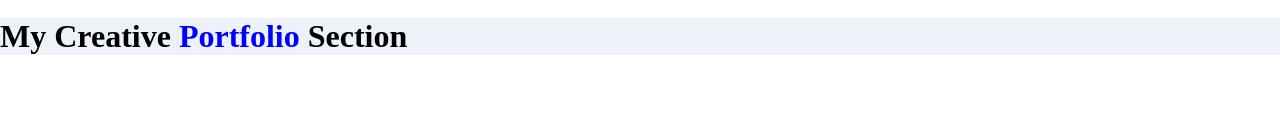
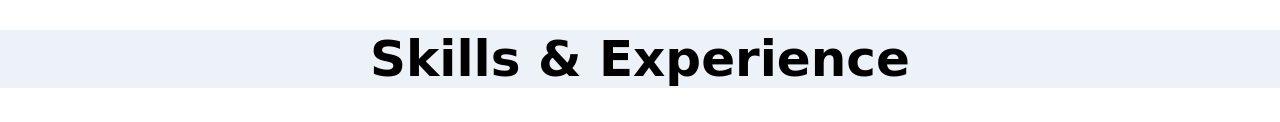
Before and after one commit to EmmyCodes1106/EmmyCodes-Portfolio, a plain HTML site: page index.html in a window 1280 px wide. Shown: the part 1583-1705 px from the top of the page. Before the commit the page ends 1659 px from the top, so only its background shows below. Drawn offline with Linux system fonts and the light colour scheme.

Commit message:
moving-on

```diff
--- a/index.html
+++ b/index.html
@@ -162,7 +162,7 @@
       class="skill"
       id="skill"
     >
-      <h1>My Creative <span>Portfolio</span> Section</h1>
+      <h1>Skills & Experience</h1>
     </div>
   </body>
 </html>
--- a/style.css
+++ b/style.css
@@ -298,7 +298,7 @@ nav .logo h1 {
 }
 .skill h1 {
   color: black;
+  font-family: cursive;
+  font-size: 50px;
+  text-align: center;
 }
-.skill h1 span {
-  color: blue;
-}
```
Also changed, not shown: Assets/achievement.jpg (added).
